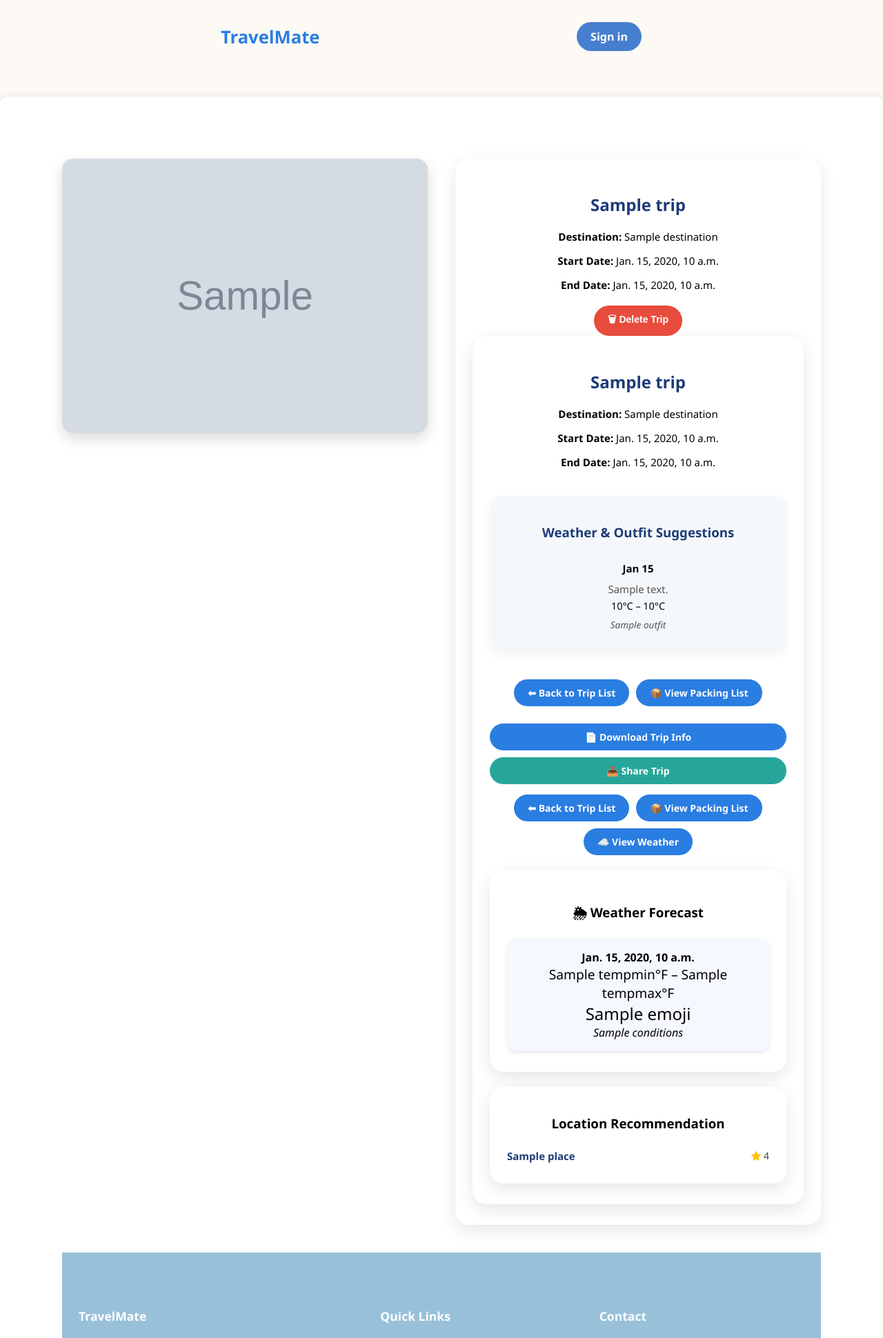
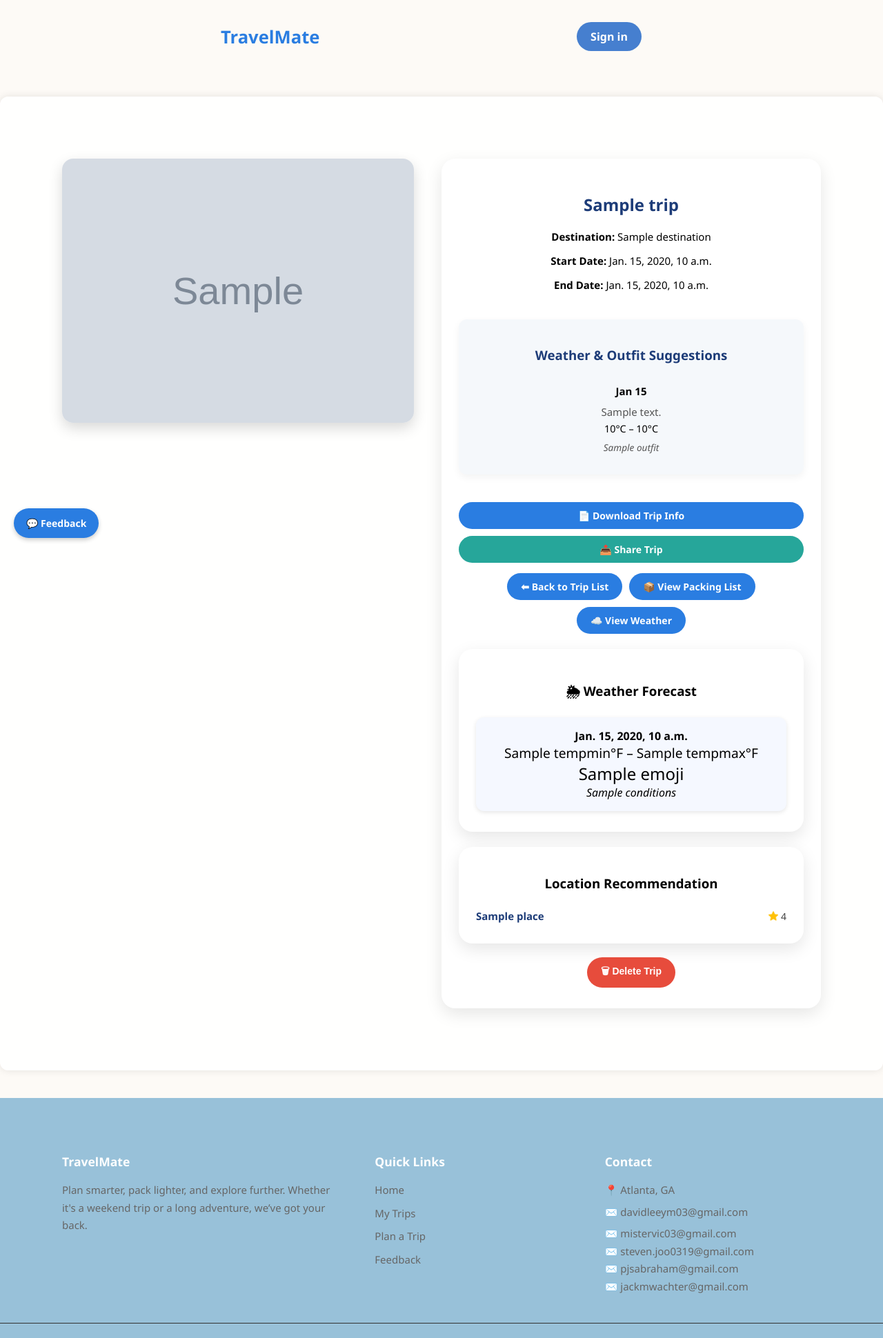
Before and after one commit to steve0joo/TravelMate, a Django app: template trips/templates/trips/trip_detail.html in a window 1280 px wide. Shown: the top 1940 px of the page at 69% size. Run offline with Django 3.2, Linux system fonts and the light colour scheme; the template is opened without the code that fills it: most values are stand-ins (such as "Sample title", 1, 10 or a date in 2020); grey boxes marked "Sample" are stand-in pictures.

Commit message:
UI updates for trip details

```diff
--- a/trips/templates/trips/trip_detail.html
+++ b/trips/templates/trips/trip_detail.html
@@ -149,17 +149,6 @@
             {% endif %}
         </div>
 
-        <div class="trip-details" style="flex: 1;">
-            <div class="trip-card">
-                <h2>{{ trip.name }}</h2>
-                <p><strong>Destination:</strong> {{ trip.destination }}</p>
-                <p><strong>Start Date:</strong> {{ trip.start_date }}</p>
-                <p><strong>End Date:</strong> {{ trip.end_date }}</p>
-
-                <form method="post" action="{% url 'delete_trip' trip.id %}" style="margin-top: 20px;">
-                    {% csrf_token %}
-                    <button type="submit" class="btn-red">🗑 Delete Trip</button>
-                </form>
         <div class="trip-card">
             <h2>{{ trip.name }}</h2>
             <p><strong>Destination:</strong> {{ trip.destination }}</p>
@@ -184,11 +173,6 @@
     {% endfor %}
   </div>
 </div>
-
-                <div class="trip-actions">
-                    <a href="{% url 'trip_list' %}" class="button-link btn-blue">⬅ Back to Trip List</a>
-                    <a href="{% url 'packing_list' trip.id %}" class="button-link btn-blue">📦 View Packing List</a>
-                </div>
 
                 <div class="trip-share-download">
                     <a href="{% url 'download_trip' trip.id %}" class="button-link btn-blue">📄 Download Trip Info</a>
@@ -243,6 +227,10 @@
                     <p>No recommendations found.</p>
                 {% endif %}
             </div>
+        <form method="post" action="{% url 'delete_trip' trip.id %}" style="margin-top: 20px;">
+                    {% csrf_token %}
+                    <button type="submit" class="btn-red">🗑 Delete Trip</button>
+                </form>
         </div>
     </div>
 {% endblock %}
```
